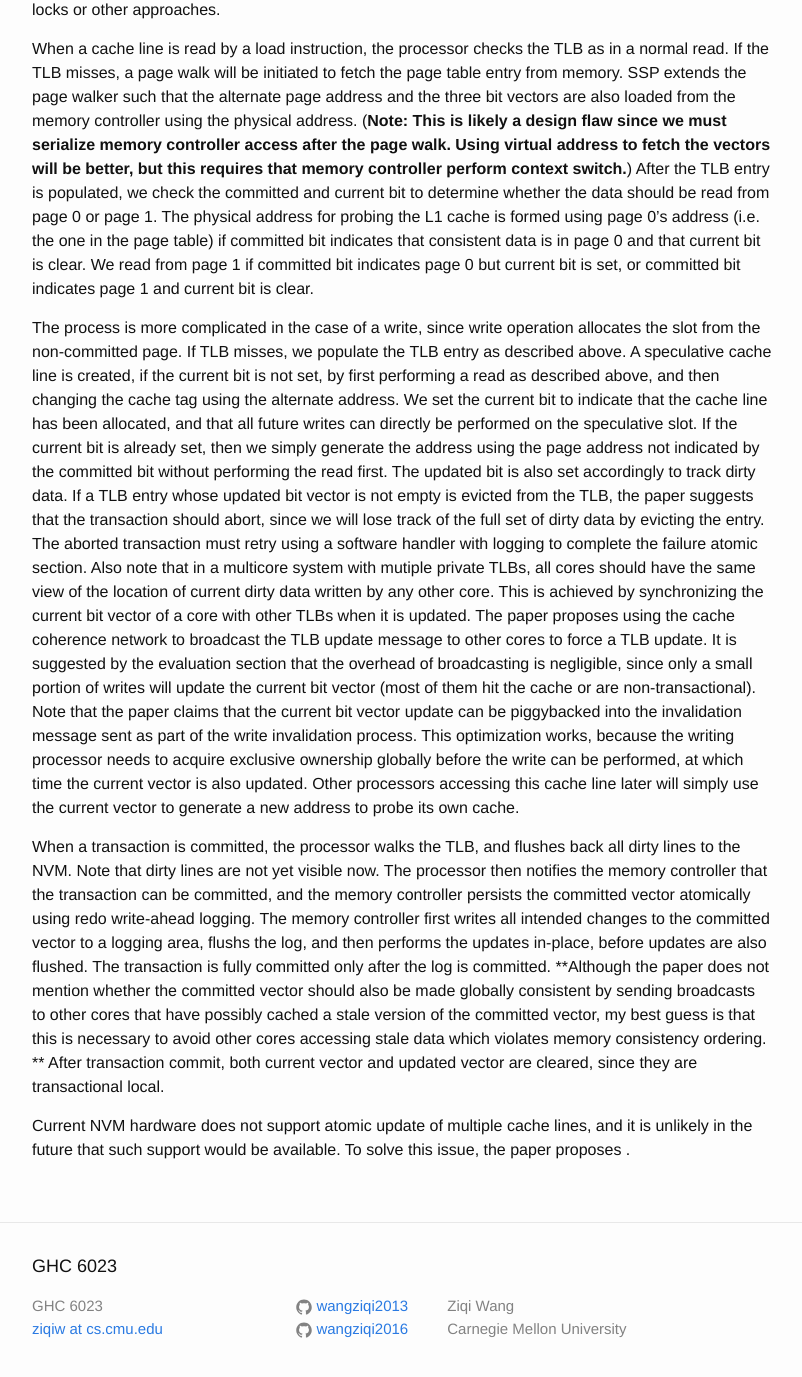
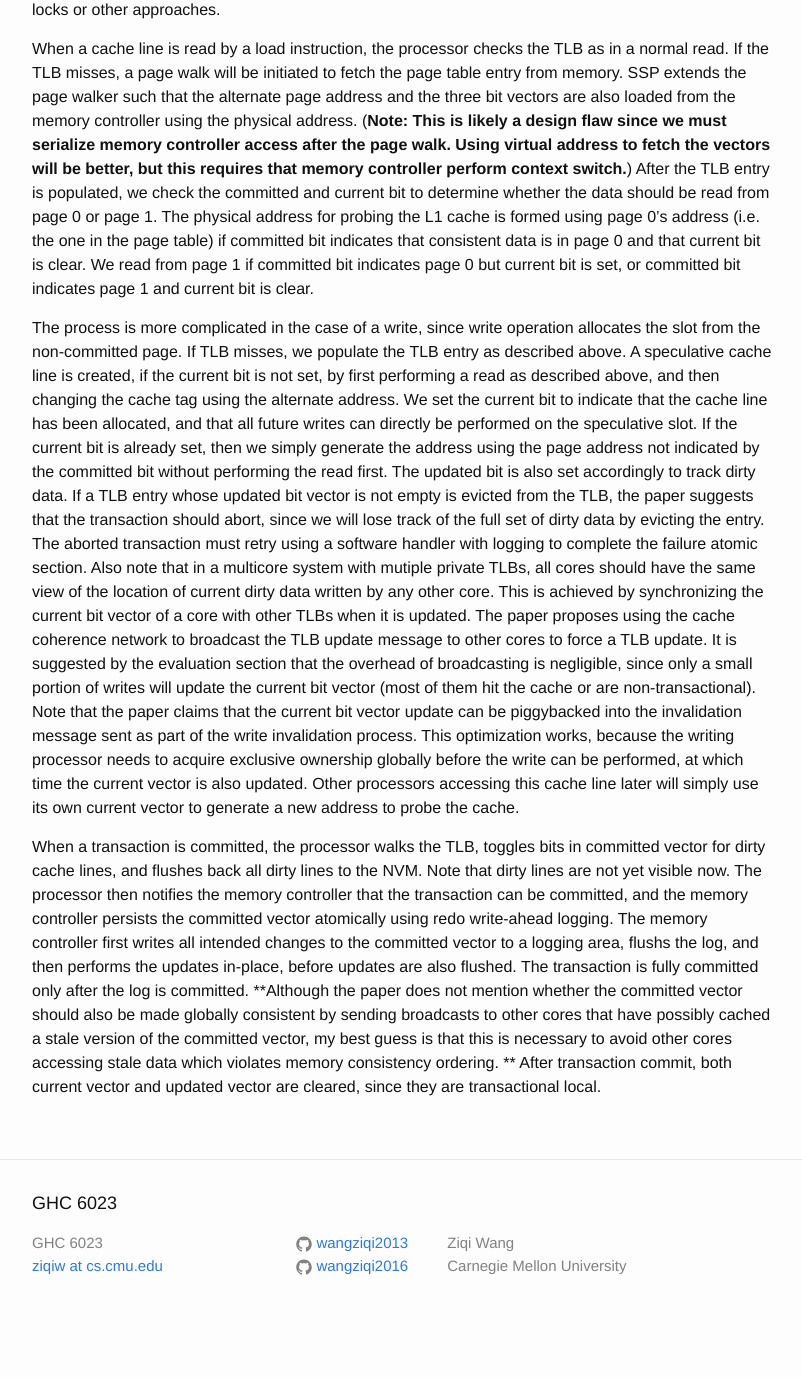
Before and after one commit to wangziqi2013/wangziqi2013.github.io, a Jekyll site: the page built from _posts/2019-12-08-ssp.markdown, in a window 1280 px wide and 1400 px high, scrolled down 2357 px. Shown: the top 1377 px of the window, without its empty margins (238-1040 px from the left). Built offline with Jekyll 4.4.1, drawn with Linux system fonts in a browser that asks for light colours; after the commit the page ends 3694 px from its top, so only the background shows below that.

Commit message:
Small change

```diff
--- a/_posts/2019-12-08-ssp.markdown
+++ b/_posts/2019-12-08-ssp.markdown
@@ -12,6 +12,8 @@ htm_cd:
 htm_cr:
 version_mgmt:
 ---
+
+
 
 This paper proposes SSP, a hardware framework for achieving persistent transactions on byte-addressable non-volatile
 memory system. The paper points out that existing software schemes, such as logging, shadow mapping, and log-structured
@@ -107,19 +109,15 @@ of broadcasting is negligible, since only a small portion of writes will update
 hit the cache or are non-transactional). Note that the paper claims that the current bit vector update can be piggybacked
 into the invalidation message sent as part of the write invalidation process. This optimization works, because the
 writing processor needs to acquire exclusive ownership globally before the write can be performed, at which time the
-current vector is also updated. Other processors accessing this cache line later will simply use the current vector
-to generate a new address to probe its own cache.
+current vector is also updated. Other processors accessing this cache line later will simply use its own current vector
+to generate a new address to probe the cache.
 
-When a transaction is committed, the processor walks the TLB, and flushes back all dirty lines to the NVM. Note that
-dirty lines are not yet visible now. The processor then notifies the memory controller that the transaction can be
-committed, and the memory controller persists the committed vector atomically using redo write-ahead logging. The
-memory controller first writes all intended changes to the committed vector to a logging area, flushs the log, and
-then performs the updates in-place, before updates are also flushed. The transaction is fully committed only after the
-log is committed. **Although the paper does not mention whether the committed vector should also be made globally consistent
-by sending broadcasts to other cores that have possibly cached a stale version of the committed vector, my best guess
-is that this is necessary to avoid other cores accessing stale data which violates memory consistency ordering. **
-After transaction commit, both current vector and updated vector are cleared, since they are transactional local.
-
-
-Current NVM hardware does not support atomic update of multiple cache lines, and it is
-unlikely in the future that such support would be available. To solve this issue, the paper proposes .
+When a transaction is committed, the processor walks the TLB, toggles bits in committed vector for dirty cache lines, and
+flushes back all dirty lines to the NVM. Note that dirty lines are not yet visible now. The processor then notifies the
+memory controller that the transaction can be committed, and the memory controller persists the committed vector atomically
+using redo write-ahead logging. The memory controller first writes all intended changes to the committed vector to a logging
+area, flushs the log, and then performs the updates in-place, before updates are also flushed. The transaction is fully
+committed only after the log is committed. **Although the paper does not mention whether the committed vector should also
+be made globally consistent by sending broadcasts to other cores that have possibly cached a stale version of the committed
+vector, my best guess is that this is necessary to avoid other cores accessing stale data which violates memory consistency
+ordering. ** After transaction commit, both current vector and updated vector are cleared, since they are transactional local.
```
